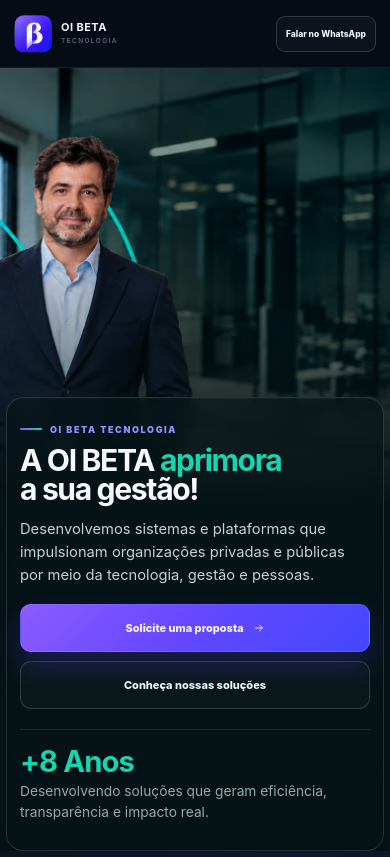
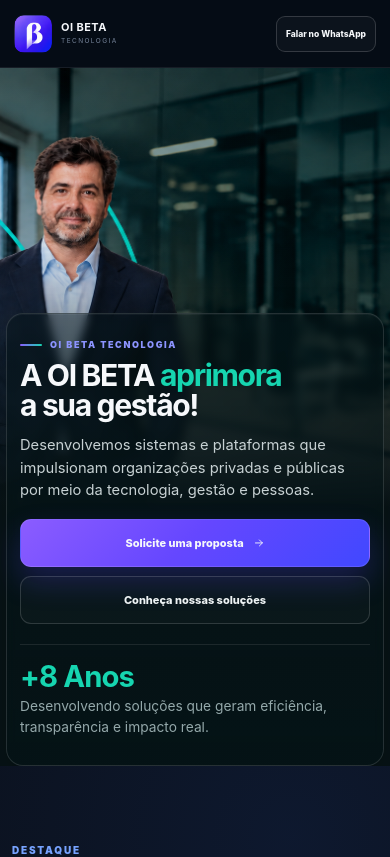
Before and after one commit to oibetatecnologia/oibeta, a Next.js app in the folder oibeta-site/: page / in a window 390 px wide. Shown: the top 857 px of the page. Built offline with nearby package versions, Linux system fonts and the light colour scheme; no server answers.

Commit message:
feat: sobe e deixa bloco mobile mais translucido

```diff
--- a/oibeta-site/app/globals.css
+++ b/oibeta-site/app/globals.css
@@ -1463,3 +1463,42 @@
     font-size: 1.88rem !important;
   }
 }
+
+
+/* Ajuste fino solicitado — sobe ~30% o bloco mobile e aumenta a translucidez */
+@media (max-width: 900px) {
+  .hero-mobile-copy {
+    margin-top: clamp(250px, 34svh, 390px) !important;
+
+    background:
+      linear-gradient(
+        180deg,
+        rgba(5, 19, 22, .50) 0%,
+        rgba(5, 19, 22, .60) 52%,
+        rgba(5, 19, 22, .72) 100%
+      ) !important;
+
+    backdrop-filter: blur(5px) saturate(108%) !important;
+    -webkit-backdrop-filter: blur(5px) saturate(108%) !important;
+  }
+}
+
+@media (max-width: 560px) {
+  .hero-mobile-copy {
+    margin-top: clamp(225px, 31svh, 340px) !important;
+
+    background:
+      linear-gradient(
+        180deg,
+        rgba(5, 19, 22, .46) 0%,
+        rgba(5, 19, 22, .58) 55%,
+        rgba(5, 19, 22, .70) 100%
+      ) !important;
+  }
+}
+
+@media (max-width: 390px) {
+  .hero-mobile-copy {
+    margin-top: clamp(210px, 29svh, 315px) !important;
+  }
+}
```
